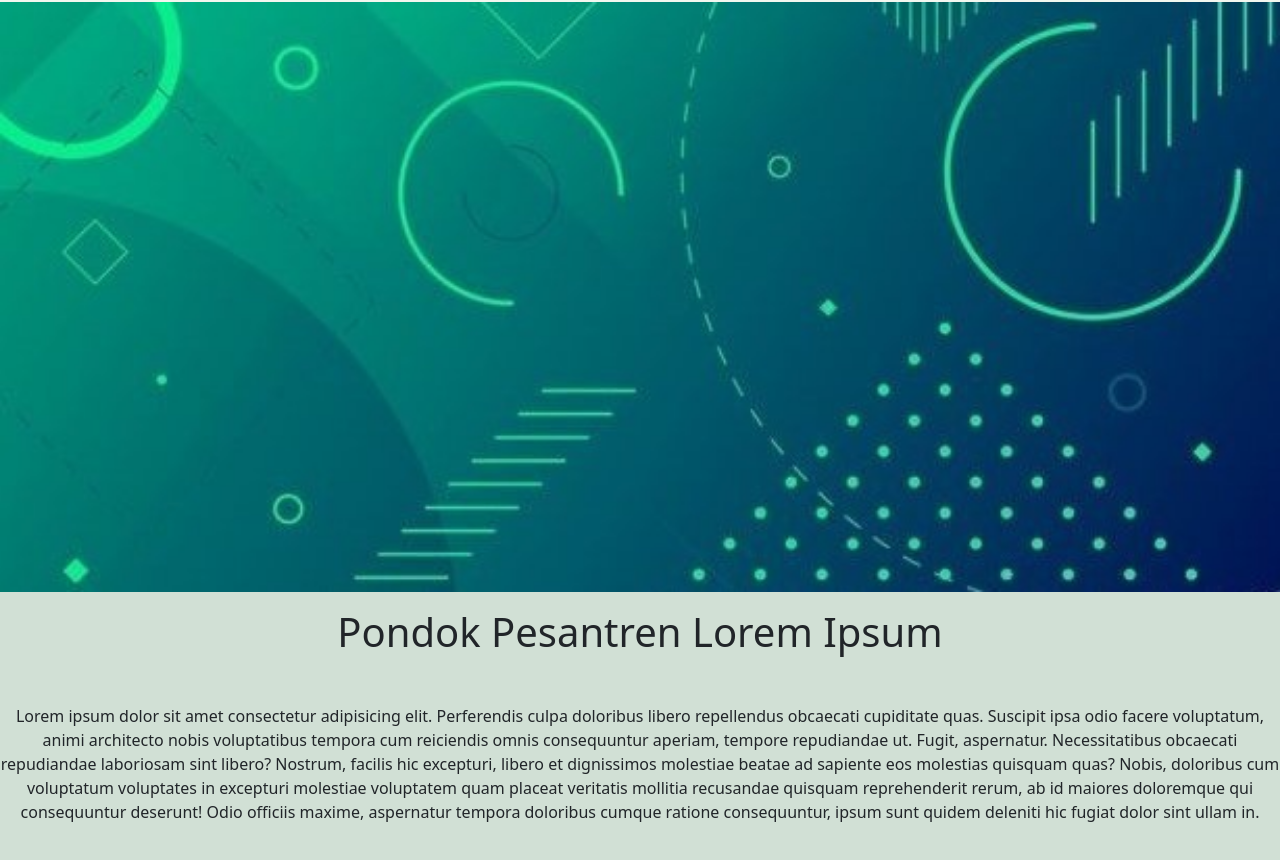
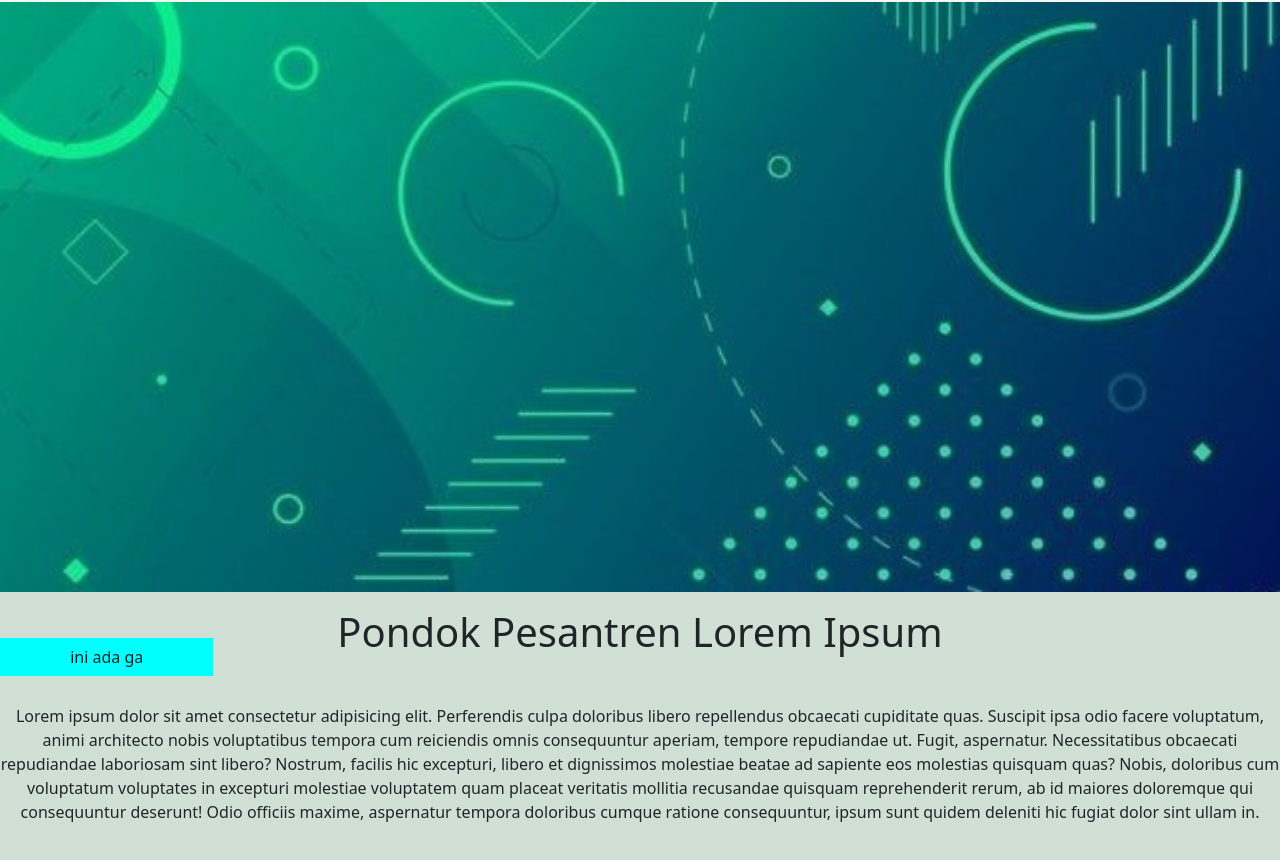
Before and after one commit to Seinz-design/website-pondok, a plain HTML site: page index.html in a window 1280 px wide. Shown: the part 54-914 px from the top of the page. Drawn offline with Linux system fonts and the light colour scheme.

Commit message:
Simpan perubahan sebelum rebase

```diff
--- a/index.html
+++ b/index.html
@@ -39,6 +39,7 @@
         </nav>
         <div class="content-1">
             <div class="d-grid gap-2 col-2 mx-auto ">
+                <button class="btn">ini ada ga</button>
 
             </div>
         </div>
```
